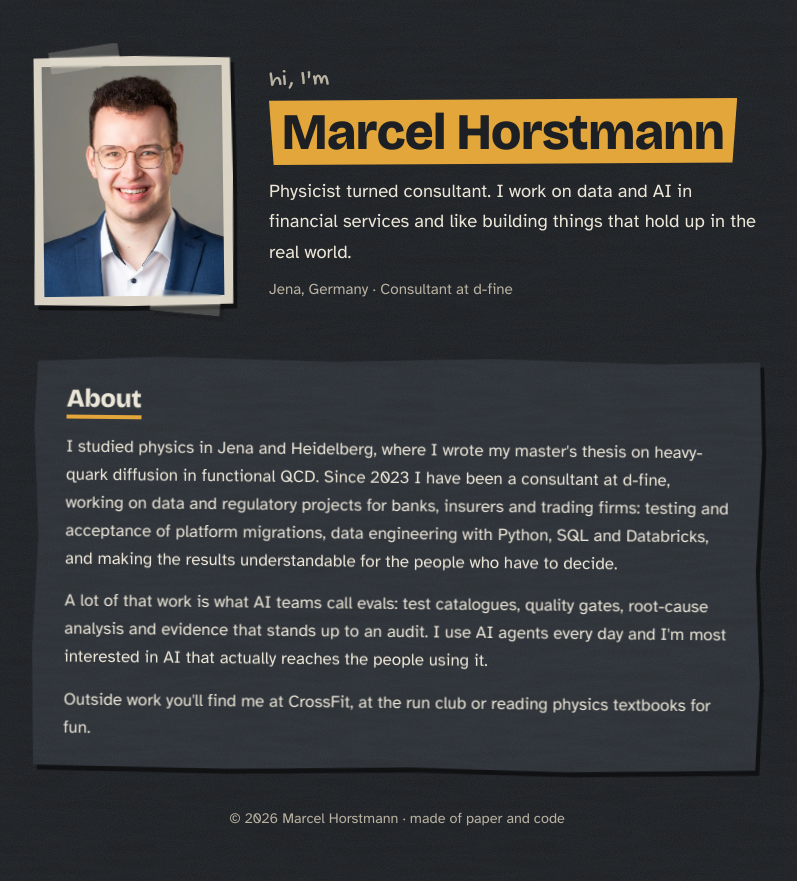
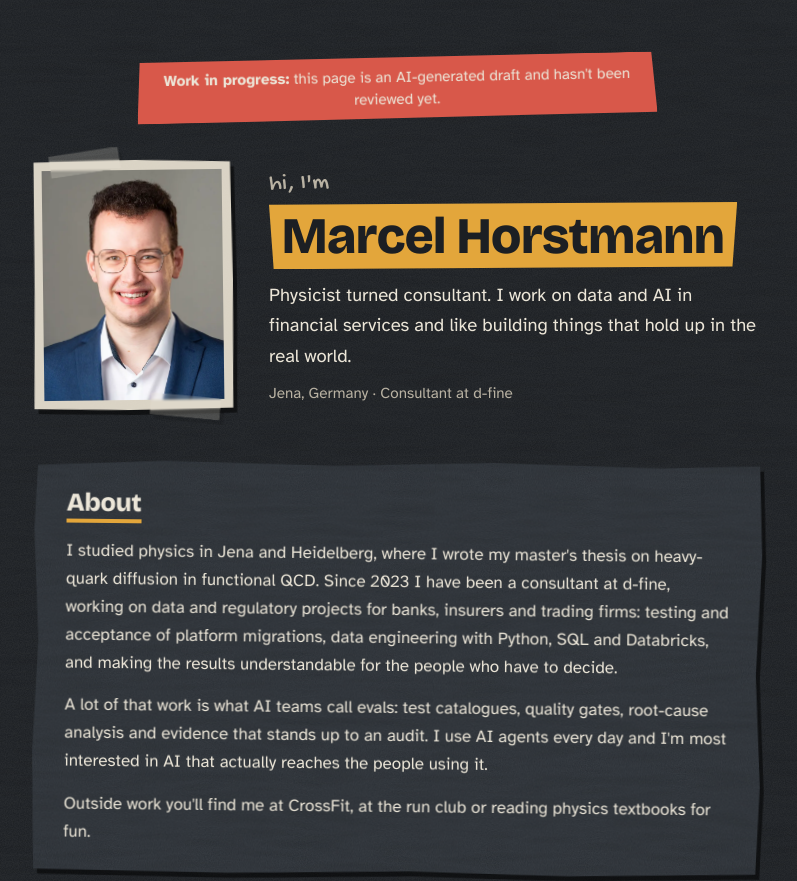
Before and after one commit to marcel-d12/website, a plain HTML site: page index.html in a window 1280 px wide. Shown: the top 881 px of the page, without its empty margins (243-1040 px from the left). Drawn offline with nearby package versions, Linux system fonts and the light colour scheme.

Commit message:
Hinweis: KI-Entwurf, noch nicht kuratiert
Co-Authored-By: Claude Opus 5.5 <noreply@anthropic.com>
Claude-Session: https://claude.ai/code/session_01HvQLCh3HRHfEwyTXGnYfRL

```diff
--- a/index.html
+++ b/index.html
@@ -18,6 +18,8 @@
 </head>
 <body>
   <main class="page">
+
+    <p class="draft-note" role="note"><strong>Work in progress:</strong> this page is an AI-generated draft and hasn't been reviewed yet.</p>
 
     <header class="hero">
       <figure class="photo cut tilt-l">
--- a/style.css
+++ b/style.css
@@ -192,3 +192,21 @@ h1 { font-size: clamp(2.2rem, 6vw, 3.2rem); margin-bottom: 16px; }
   .cut, .button { transition: none; }
 }
 .nowrap { white-space: nowrap; }
+
+/* Hinweis oben: Entwurf, wie ein schief aufgeklebter Notizzettel */
+.draft-note {
+  margin: 0 auto 40px;
+  max-width: 520px;
+  padding: 10px 16px;
+  background: var(--red);
+  color: var(--ink);
+  font-size: 0.95rem;
+  line-height: 1.45;
+  text-align: center;
+  transform: rotate(-1deg);
+  clip-path: polygon(0.6% 4%, 99% 0, 100% 94%, 0 100%);
+  filter: drop-shadow(3px 4px 0 var(--shadow));
+}
+@media (max-width: 600px) {
+  .draft-note { margin-bottom: 28px; }
+}
```
